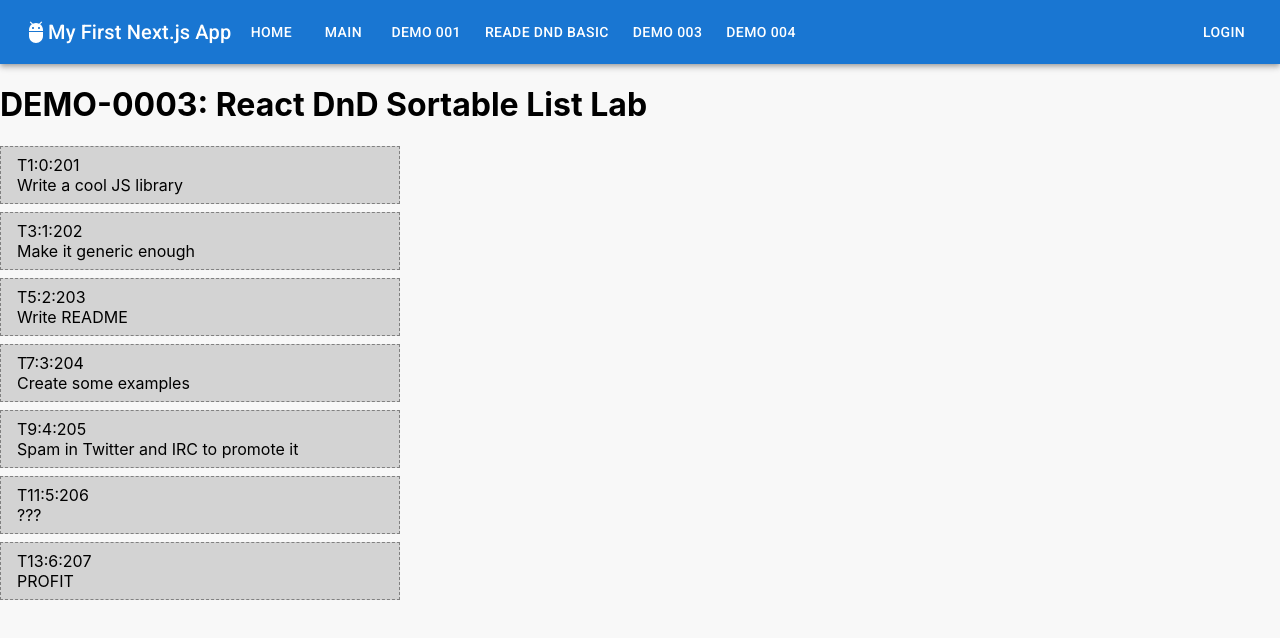
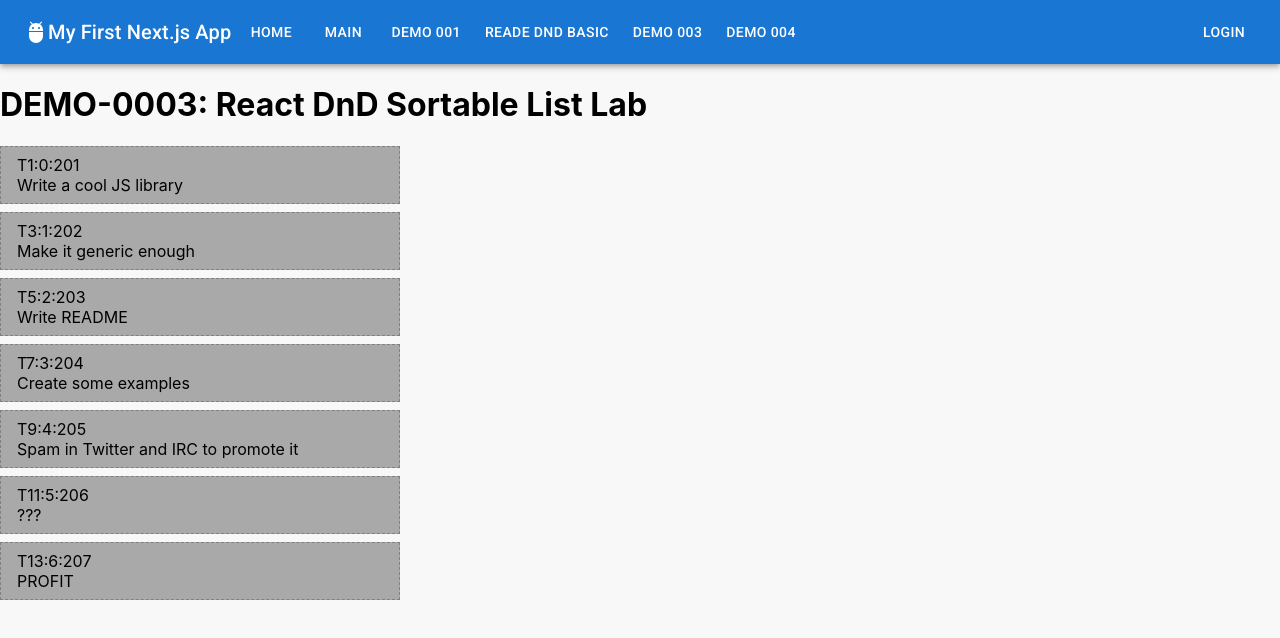
Before and after one commit to relyky/NextJsLab, a Next.js app: page /demo/dm0003 in a window 1280 px wide. Shown: the top 638 px of the page. Built offline with nearby package versions, Linux system fonts and the light colour scheme.

Commit message:
React DnD Sortable List Cancable

```diff
--- a/src/pages/demo/dm0003/AppForm.tsx
+++ b/src/pages/demo/dm0003/AppForm.tsx
@@ -1,12 +1,10 @@
 import { Container } from './Container'
 import { CustomDragLayer } from './CustomDragLayer'
 
-export default (props: object) => {
-  return (
+export default () => (
   <div>
     <h1>DEMO-0003: React DnD Sortable List Lab</h1>
     <Container />
     <CustomDragLayer />
   </div>
 )
-}
--- a/src/pages/demo/dm0003/Card.module.css
+++ b/src/pages/demo/dm0003/Card.module.css
@@ -2,7 +2,7 @@
     border: dashed thin gray;
     padding: .5em 1em;
     margin-bottom: .5em;
-    background-color: lightgray;
+    background-color: darkgrey;
     cursor: move;
 }
 
--- a/src/pages/demo/dm0003/Card.tsx
+++ b/src/pages/demo/dm0003/Card.tsx
@@ -20,21 +20,16 @@ interface CardDropCollected {
 interface CardProps {
   id: string
   text: string
-  moveCard: (id: string, to: number) => void
+  moveCard: (id: string, to: number, by: string) => void
   findCard: (id: string) => { index: number }
 }
 
-export const Card: FC<CardProps> = memo(({
-  id,
-  text,
-  moveCard,
-  findCard,
-}) => {
-  const originalIndex = findCard(id).index
+export const Card: FC<CardProps> = memo(props => {
+  const originalIndex = props.findCard(props.id).index
   const [{ isDragging }, drag] = useDrag<DragItem, void, CardDragCollected>(
     () => ({
       type: ItemTypes.CARD,
-      item: { id, originalIndex, text },
+      item: { id: props.id, originalIndex, text: props.text },
       collect: (monitor) => ({
         isDragging: monitor.isDragging(),
       }),
@@ -42,20 +37,20 @@ export const Card: FC<CardProps> = memo(({
         const { id: droppedId, originalIndex } = item
         const didDrop = monitor.didDrop()
         if (!didDrop) {
-          moveCard(droppedId, originalIndex)
+          props.moveCard(droppedId, originalIndex, 'end')
         }
       },
     }),
-    [id, originalIndex, moveCard]
+    [props.id, originalIndex, props.moveCard]
   )
 
   const [{ handlerId, isOver, canDrop }, drop] = useDrop<DragItem, void, CardDropCollected>(
     () => ({
       accept: ItemTypes.CARD,
       hover({ id: draggedId }) {
-        if (draggedId !== id) {
-          const { index: overIndex } = findCard(id)
-          moveCard(draggedId, overIndex)
+        if (draggedId !== props.id) {
+          const { index: overIndex } = props.findCard(props.id)
+          props.moveCard(draggedId, overIndex, 'hover')
         }
       },
       collect: (monitor) => ({
@@ -64,18 +59,21 @@ export const Card: FC<CardProps> = memo(({
         canDrop: monitor.canDrop()
       }),
     }),
-    [findCard, moveCard]
+    [props.findCard, props.moveCard]
   )
 
-  const opacity = isDragging ? 0.5 : 1
   return (
-    <div className={ss.card} ref={(node) => drag(drop(node))} style={{ opacity }}>
-      <span>{handlerId}:{originalIndex}:{id}</span>
+    <div
+      ref={(node) => drag(drop(node))}
+      className={ss.card}
+      style={{ opacity: isDragging ? .5 : 1 }}
+    >
+      <span>{handlerId}:{originalIndex}:{props.id}</span>
       {isDragging && <span>{'[isDragging]'}</span>}
       {canDrop && <span>{'[canDrop]'}</span>}
       {isOver && <span>{'[isOver]'}</span>}
       <br />
-      {text}
+      {props.text}
     </div>
   )
 })
--- a/src/pages/demo/dm0003/Container.tsx
+++ b/src/pages/demo/dm0003/Container.tsx
@@ -1,10 +1,8 @@
 import update from 'immutability-helper'
 import type { FC, CSSProperties } from 'react'
 import { memo, useCallback, useState } from 'react'
-import { useDrop } from 'react-dnd'
 
 import { Card } from './Card'
-import ItemTypes from './ItemTypes'
 
 const style: CSSProperties = {
   width: 400,
@@ -13,10 +11,6 @@ const style: CSSProperties = {
 interface Item {
   id: number
   text: string
-}
-
-export interface ContainerState {
-  cards: Item[]
 }
 
 const ITEMS = [
@@ -51,37 +45,29 @@ const ITEMS = [
 ]
 
 export const Container: FC = memo(() => {
-  const [cards, setCards] = useState(ITEMS)
+  const [cardList, setCardList] = useState<Item[]>(ITEMS)
 
   const findCard = useCallback(
     (id: string) => {
-      const card = cards.filter((c) => `${c.id}` === id)[0] as {
+      const card = cardList.filter((c) => `${c.id}` === id)[0] as {
         id: number
         text: string
       }
       return {
         card,
-        index: cards.indexOf(card),
+        index: cardList.indexOf(card),
       }
     },
-    [cards],
+    [cardList],
   )
 
   const moveCard = useCallback(
-    (id: string, atIndex: number) => {
-
-      // // Dragging downwards
-      // if (dragIndex < hoverIndex) {
-      //   console.log('move↓', { dragIndex, hoverIndex });
-      // }
-      // // Dragging upwards
-      // else if (dragIndex > hoverIndex) {
-      //   console.log('move↑', { dragIndex, hoverIndex });
-      // }
+    (id: string, atIndex: number, by: string) => {
+      console.log('moveCard', {id, atIndex, by})
 
       const { card, index } = findCard(id)
-      setCards(
-        update(cards, {
+      setCardList(
+        update(cardList, {
           $splice: [
             [index, 1],
             [atIndex, 0, card],
@@ -89,13 +75,12 @@ export const Container: FC = memo(() => {
         }),
       )
     },
-    [findCard, cards, setCards],
+    [findCard, cardList, setCardList],
   )
 
-  const [, drop] = useDrop(() => ({ accept: ItemTypes.CARD }))
   return (
-    <div ref={drop} style={style}>
-      {cards.map((card) => (
+    <div  style={style}>
+      {cardList.map((card) => (
         <Card
           key={card.id}
           id={`${card.id}`}
```
Lines whose indentation alone changed are shown as unchanged.
